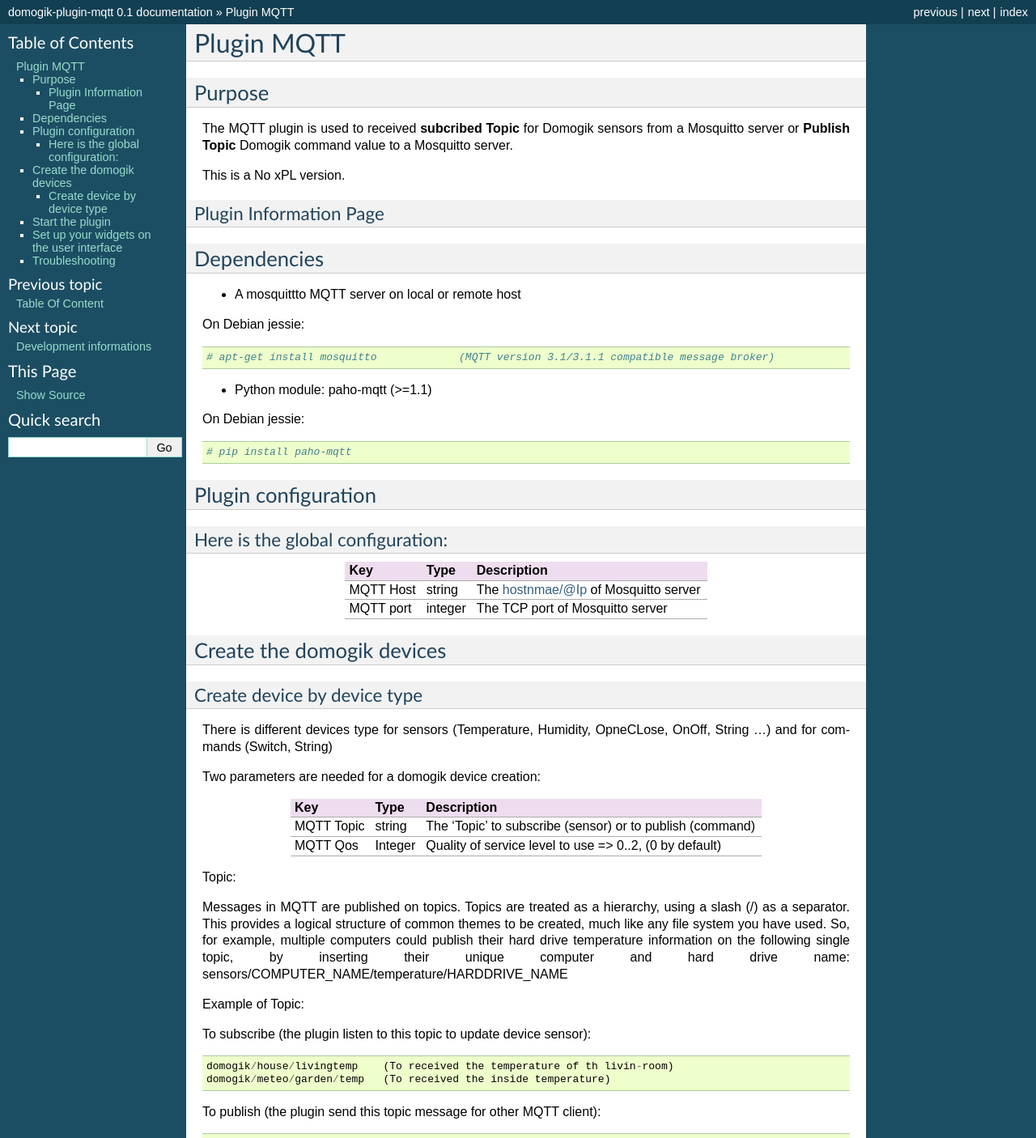
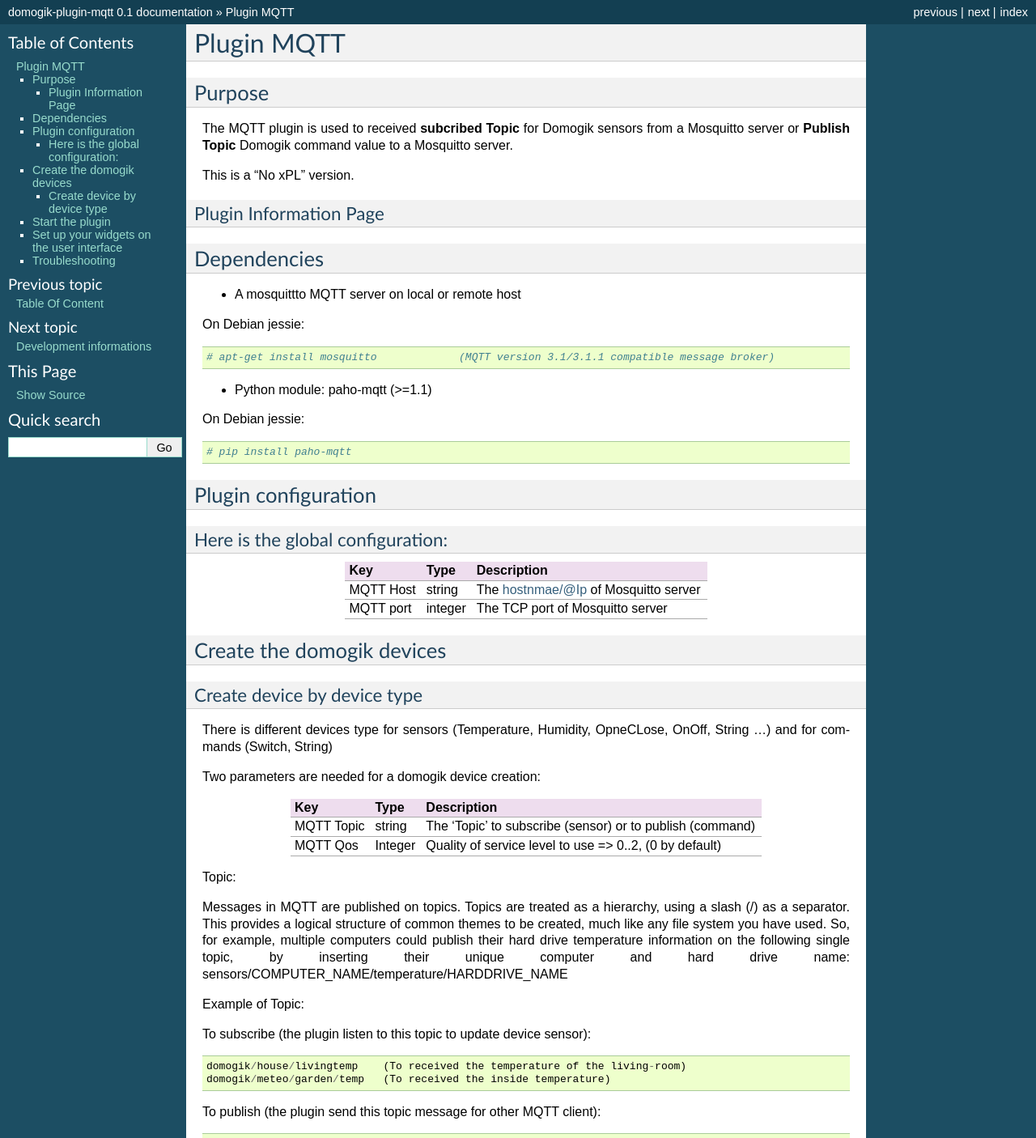
Before and after one commit to vdomos/domogik-plugin-mqtt, a Sphinx documentation site: the page built from docs/mqtt.txt, in a window 1280 px wide. Shown: the top 1406 px of the page at 81% size. Built offline with Sphinx 7.4.7, drawn with Linux system fonts in a browser that asks for light colours.

Commit message:
Update documentation

```diff
--- a/docs/mqtt.txt
+++ b/docs/mqtt.txt
@@ -9,7 +9,7 @@
 
 The MQTT plugin is used to received **subcribed Topic** for Domogik sensors from a Mosquitto server or **Publish Topic** Domogik command value to a Mosquitto server.
 
-This is a No xPL version.
+This is a "No xPL" version.
 
 
 Plugin Information Page
@@ -79,7 +79,7 @@
 
 To subscribe (the plugin listen to this topic to update device sensor): ::
 
-    domogik/house/livingtemp    (To received the temperature of th livin-room)
+    domogik/house/livingtemp    (To received the temperature of the living-room)
     domogik/meteo/garden/temp   (To received the inside temperature)
 
 To publish (the plugin send this topic message for other MQTT client): ::
```
